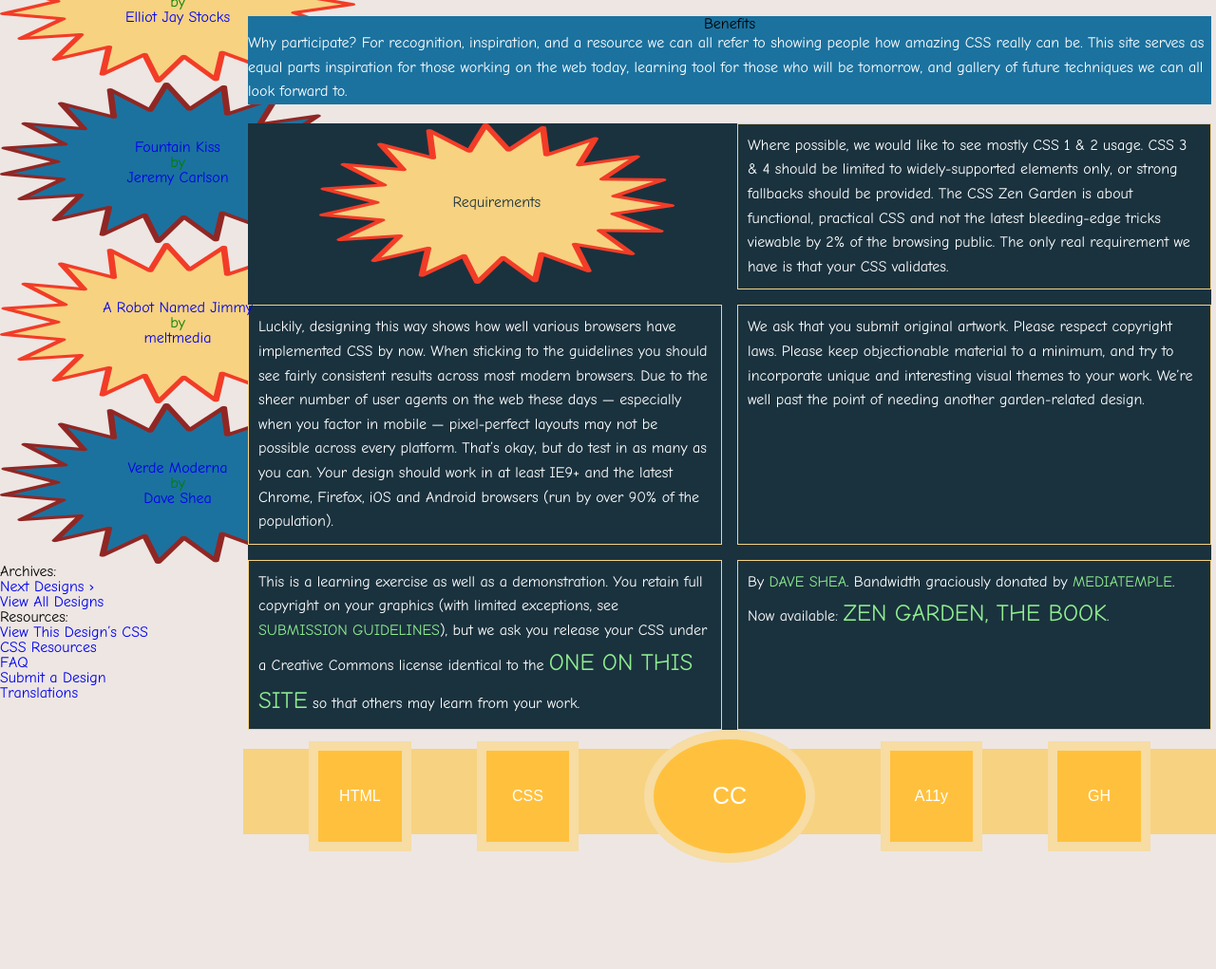
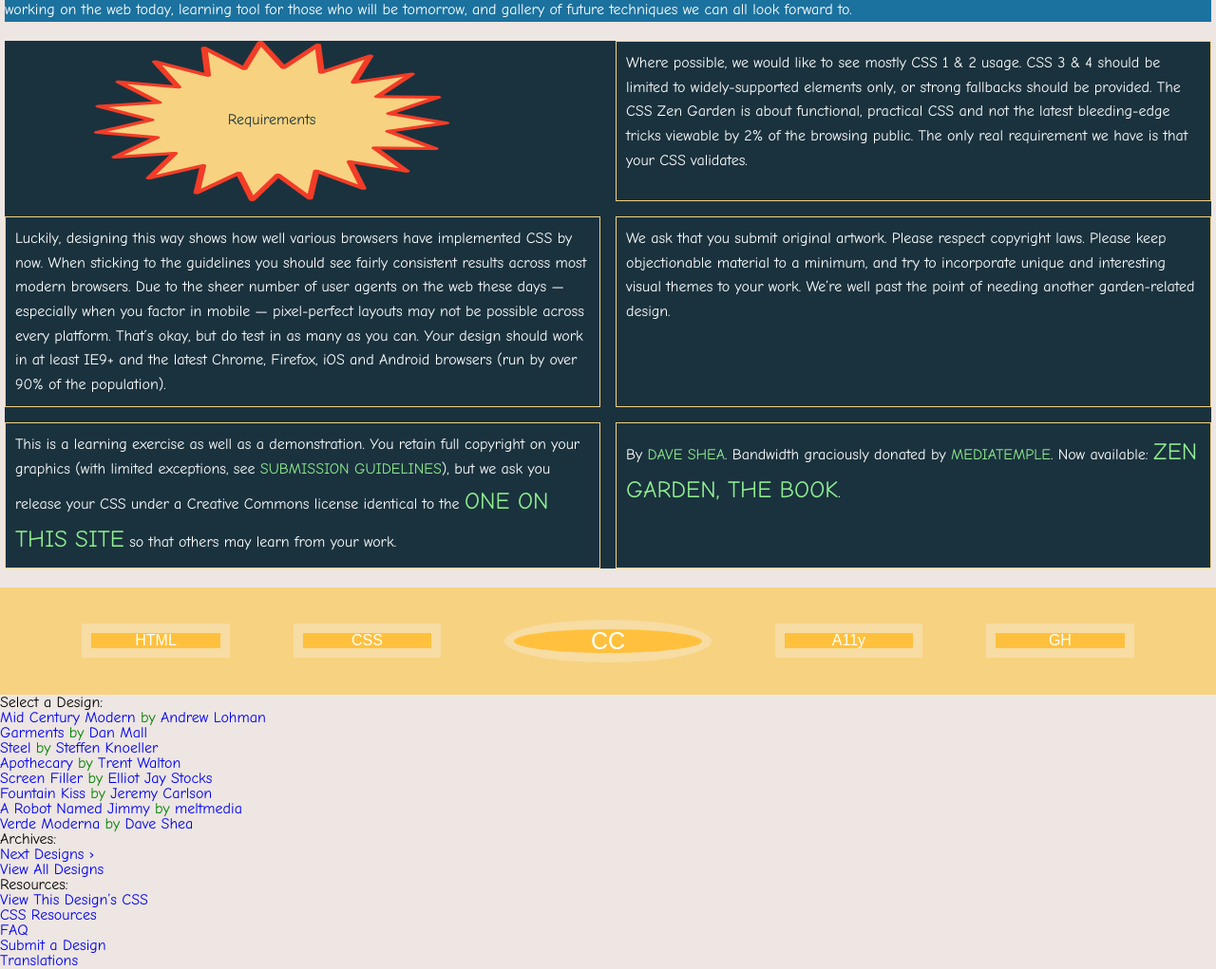
Before and after one commit to Dnozol/ZenGarden, a website: page src/index.html in a window 1280 px wide. Shown: the part 1909-2930 px from the top of the page at 95% size. Before the commit the page ends 2818 px from the top, so only its background shows below. Drawn offline with nearby package versions, Linux system fonts and the light colour scheme; files that its build step writes are made by us from their sources.

Commit message:
trying to flex the main layout

```diff
--- a/src/partials/_layout.scss
+++ b/src/partials/_layout.scss
@@ -105,9 +105,8 @@ section:nth-of-type(1) h2::before {
 
 // main will be one grid container
 .main {
-  width: 80%;
-  height: 300px;
-  float: right;
+  width: 100%;
+  height: 100%;
   a {
     color: lightgreen;
   }
@@ -170,26 +169,25 @@ footer{
 	justify-content: space-evenly;//x
 	align-items: flex-end;//x
 	position: sticky;//x
+	padding: 1.5%;
 	display: flex;
 	justify-content: space-evenly;
 	align-items: center;
 	width: 100%;
 	height: 30%;
   overflow: visible;
-  border-top: 10px solid $gold;
 }
 
   footer{
-    background-color: $gold;
-
+	  background-color: #f7d281;
     a{
       display: flex;
       justify-content: center;
       align-items: center;
       border: 10px solid #F7DCA3;
       background-color: #FFC13D;
-      width: 10.5%;//x
-      height: 145%;//x
+      width: 12.5%;//x
+      height: 170%;//x
       margin-top: 15px;
       margin-bottom: 15px;
       text-decoration: none;
@@ -220,39 +218,18 @@ footer{
 
 
 //The other zen gardens
-.design-selection {
-  width: 20%;
-  li:nth-child(odd){
-    a{
-      display:block;
-    }
-    padding-top: 60px;
+// .design-selection {
+//   li{
+//     a{
+//       display:block;
+//     }
 
-    text-align: center;
-    height: 169px;
-    width: 374px;
-    z-index: 25;
-    background-image: url('../src/images/starburst1.png');
-    background-size: cover;
-  }
-}
-.design-selection {
-  width: 20%;
-  li:nth-child(even){
-    a{
-      display:block;
-    }
-    padding-top: 60px;
+//     text-align: center;
+//     height: 169px;
+//     width: 374px;
 
-    text-align: center;
-    height: 169px;
-    width: 374px;
-    z-index: 25;
-    background-image: url('../src/images/starburst2.png');
-    background-size: cover;
-  }
-}
-
+//   }
+// }
 @media only screen and (min-width: $L){
 
 }
@@ -262,49 +239,6 @@ footer{
     display: grid;
     grid-template-columns: 1fr 1fr 1fr;
   }
-
-  //Utility Belt Stylings
-footer{
-	background: $gold;
-	display: flex;//x
-	justify-content: space-evenly;//x
-	align-items: flex-end;//x
-	position: sticky;//x
-	display: flex;
-	justify-content: space-evenly;
-	align-items: center;
-	width: 100%;
-	height: 30%;
-  overflow: visible;
-  border-top: 10px solid $gold;
-}
-
-  footer{
-    background-color: $gold;
-
-    a{
-      display: flex;
-      justify-content: center;
-      align-items: center;
-      border: 10px solid #F7DCA3;
-      background-color: #FFC13D;
-      width: 10.5%;//x
-      height: 145%;//x
-      margin-top: 15px;
-      margin-bottom: 15px;
-      text-decoration: none;
-      color: white !important;//x
-      font-family: arial;
-      transition: .3s;
-    }
-  }
-
-  a:nth-child(3){
-	   border-radius: 50%;
-	   width: 17.5%;
-	   height: 175%;
-	  font-size: 25px;
-	 }
 }
 
 @media only screen and (min-width: $S) {
```
